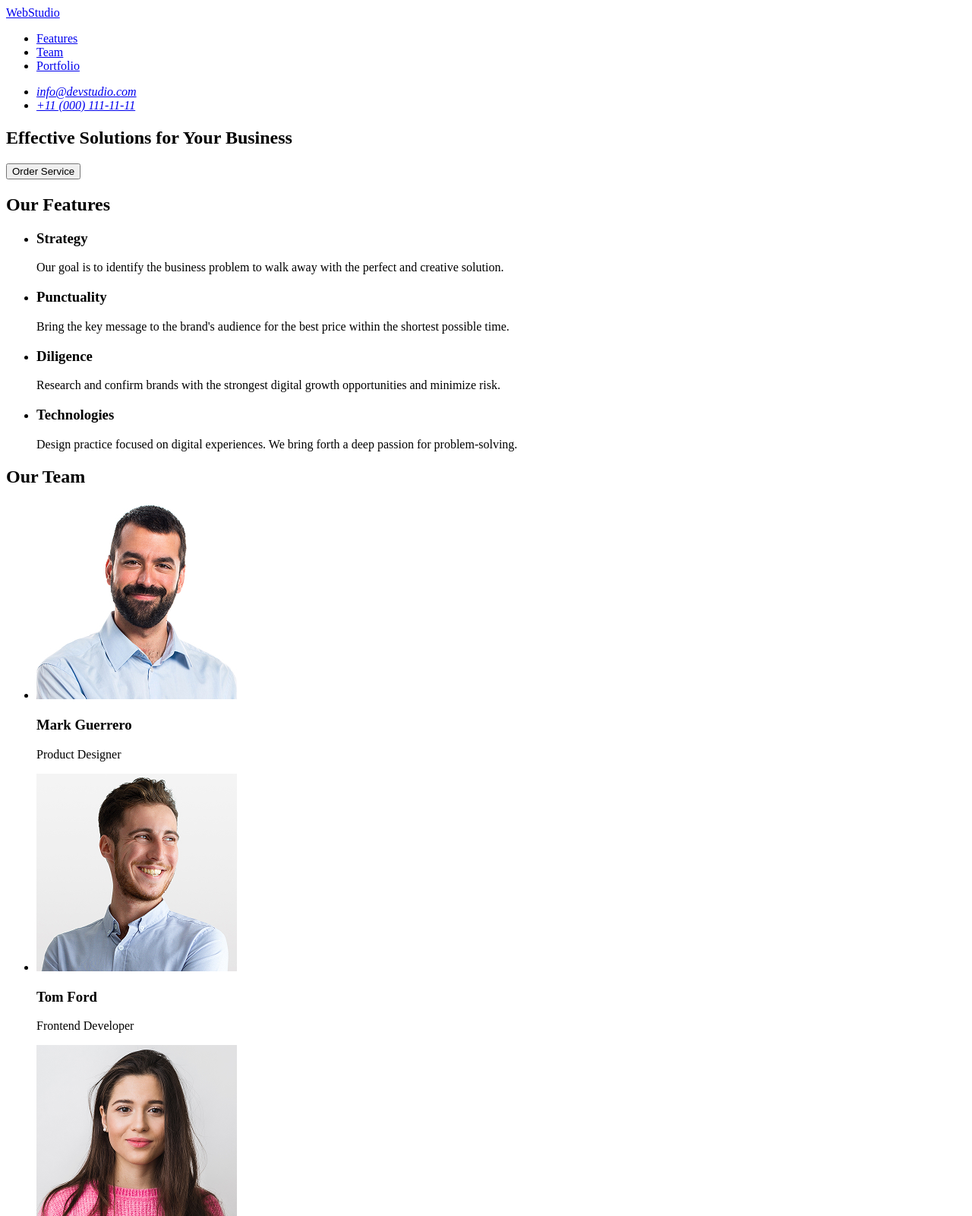
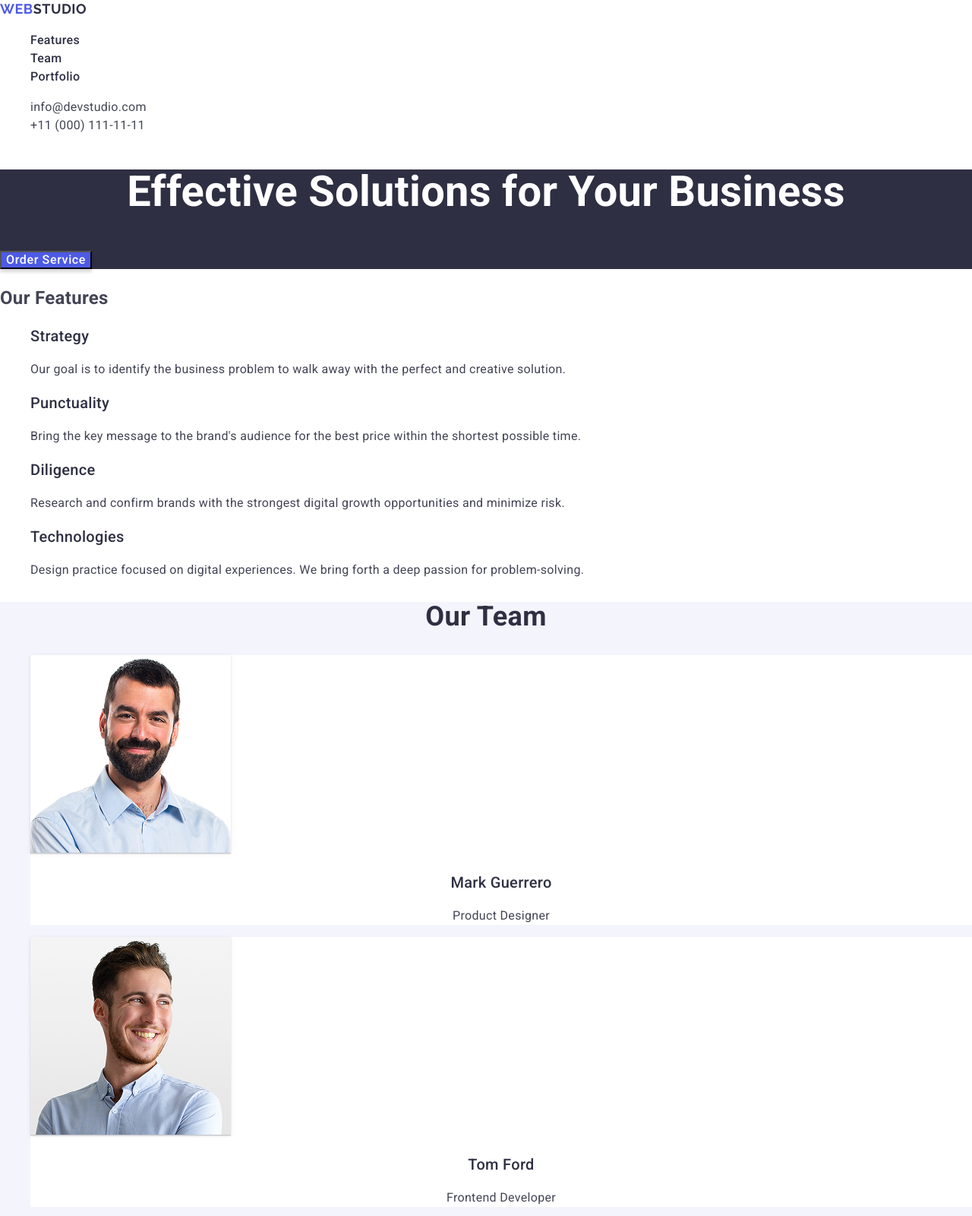
Before and after one commit to knapulia/goit-markup-hw-02, a plain HTML site: page index.html in a window 1280 px wide. Shown: the top 1600 px of the page at 76% size. Drawn offline with nearby package versions, Linux system fonts and the light colour scheme.

Commit message:
add css styles

```diff
--- /dev/null
+++ b/css/common.css
@@ -0,0 +1,55 @@
+/* Global styles */
+
+body {
+  font-family: 'Roboto', sans-serif;
+  font-size: 16px;
+  line-height: 1.5;
+  letter-spacing: 0.02em;
+  color: #434455;
+}
+
+ul {
+  list-style-type: none;
+}
+
+a {
+  text-decoration: none;
+  color: inherit;
+}
+
+.logo {
+  font-family: 'Raleway', sans-serif;
+  font-weight: 700;
+  font-size: 18px;
+  line-height: 1.33;
+  letter-spacing: 0.03em;
+  text-transform: uppercase;
+  color: #2e2f42;
+}
+
+.logo .accent {
+  color: #4d5ae5;
+}
+
+button {
+  cursor: pointer;
+}
+
+address {
+  font-style: normal;
+}
+
+.section-title {
+  font-weight: 700;
+  font-size: 36px;
+  line-height: 1.11;
+  text-align: center;
+  color: #2e2f42;
+}
+
+.subtitle {
+  font-weight: 500;
+  font-size: 20px;
+  line-height: 1.2;
+  color: #2e2f42;
+}
--- /dev/null
+++ b/css/footer.css
@@ -0,0 +1,11 @@
+.footer {
+  background: #2e2f42;
+}
+
+.footer .logo {
+  color: #f4f4fd;
+}
+
+.footer-desc {
+  color: #f4f4fd;
+}
--- /dev/null
+++ b/css/header.css
@@ -0,0 +1,15 @@
+.nav-link {
+  font-weight: 500;
+  color: #2e2f42;
+}
+
+.nav-link:hover,
+.nav-link:focus,
+.nav-link:active {
+  color: #404bbf;
+}
+
+.contacts-link:hover,
+.contacts-link:focus {
+  color: #404bbf;
+}
--- /dev/null
+++ b/css/hero.css
@@ -0,0 +1,24 @@
+.hero {
+  background-color: #2e2f42;
+  color: #fff;
+}
+
+.hero-title {
+  font-weight: 700;
+  font-size: 56px;
+  line-height: 1.07;
+  text-align: center;
+}
+
+.hero-button {
+  font-weight: 500;
+  letter-spacing: 0.04em;
+  box-shadow: 0 4px 4px 0 rgba(0, 0, 0, 0.15);
+  background: #4d5ae5;
+  color: #fff;
+}
+
+.hero-button:hover,
+.hero-button:focus {
+  background: #404bbf;
+}
--- /dev/null
+++ b/css/main.css
@@ -0,0 +1,7 @@
+@import './common.css';
+@import './header.css';
+@import './hero.css';
+@import './features.css';
+@import './team.css';
+@import './portfolio.css';
+@import './footer.css';
--- /dev/null
+++ b/css/portfolio.css
@@ -0,0 +1,3 @@
+.portfolio-section.subtitle {
+  text-align: left;
+}
--- /dev/null
+++ b/css/team.css
@@ -0,0 +1,22 @@
+.team {
+  background-color: #f4f4fd;
+}
+
+.team-item {
+  background: #fff;
+}
+
+.team-image {
+  box-shadow:
+    0 2px 1px 0 rgba(46, 47, 66, 0.08),
+    0 1px 1px 0 rgba(46, 47, 66, 0.16),
+    0 1px 6px 0 rgba(46, 47, 66, 0.08);
+}
+
+.team-section.subtitle {
+  text-align: center;
+}
+
+.team-caption {
+  text-align: center;
+}
--- a/index.html
+++ b/index.html
@@ -4,121 +4,216 @@
     <meta charset="UTF-8" />
     <meta name="viewport" content="width=device-width, initial-scale=1.0" />
     <title>WebStudio</title>
+    <link rel="preconnect" href="https://fonts.googleapis.com" />
+    <link rel="preconnect" href="https://fonts.gstatic.com" crossorigin />
+    <link
+      href="https://fonts.googleapis.com/css2?family=Raleway:ital,wght@0,100..900;1,100..900&family=Roboto:ital,wght@0,100..900;1,100..900&display=swap"
+      rel="stylesheet"
+    />
+    <link
+      rel="stylesheet"
+      href="https://cdnjs.cloudflare.com/ajax/libs/modern-normalize/3.0.1/modern-normalize.min.css"
+      integrity="sha512-q6WgHqiHlKyOqslT/lgBgodhd03Wp4BEqKeW6nNtlOY4quzyG3VoQKFrieaCeSnuVseNKRGpGeDU3qPmabCANg=="
+      crossorigin="anonymous"
+      referrerpolicy="no-referrer"
+    />
+    <link rel="stylesheet" href="./css/main.css" />
   </head>
   <body>
-    <header id="header">
-      <a href="./index.html">WebStudio</a>
-      <nav>
-        <ul>
-          <li>
-            <a href="#features">Features</a>
+    <header class="header" id="header">
+      <a class="logo" href="./index.html"
+        ><span class="accent">Web</span>Studio</a
+      >
+      <nav class="nav">
+        <ul class="nav-list">
+          <li class="nav-item">
+            <a class="nav-link" href="#features">Features</a>
           </li>
-          <li>
-            <a href="#team">Team</a>
+          <li class="nav-item">
+            <a class="nav-link" href="#team">Team</a>
           </li>
-          <li>
-            <a href="#portfolio">Portfolio</a>
+          <li class="nav-item">
+            <a class="nav-link" href="#portfolio">Portfolio</a>
           </li>
         </ul>
       </nav>
+
       <address>
         <ul>
           <li>
-            <a href="mailto:info@devstudio.com">info@devstudio.com</a>
+            <a class="contacts-link" href="mailto:info@devstudio.com"
+              >info@devstudio.com</a
+            >
           </li>
           <li>
-            <a href="tel:+110001111111">+11 (000) 111-11-11</a>
+            <a class="contacts-link" href="tel:+110001111111"
+              >+11 (000) 111-11-11</a
+            >
           </li>
         </ul>
       </address>
     </header>
     <main>
-      <section id="hero">
-        <h1>Effective Solutions for Your Business</h1>
-        <button type="button">Order Service</button>
+      <section class="hero" id="hero">
+        <h1 class="hero-title">Effective Solutions for Your Business</h1>
+        <button class="hero-button" type="button">Order Service</button>
       </section>
-      <section id="features">
+
+      <section class="features" id="features">
         <h2>Our Features</h2>
-        <ul>
-          <li>
-            <h3>Strategy</h3>
-            <p>
+        <ul class="features-list">
+          <li class="features-item">
+            <h3 class="features-section subtitle">Strategy</h3>
+            <p class="features-desc">
               Our goal is to identify the business problem to walk away with the
               perfect and creative solution.
             </p>
           </li>
-          <li>
-            <h3>Punctuality</h3>
-            <p>
+          <li class="features-item">
+            <h3 class="features-section subtitle">Punctuality</h3>
+            <p class="features-desc">
               Bring the key message to the brand's audience for the best price
               within the shortest possible time.
             </p>
           </li>
-          <li>
-            <h3>Diligence</h3>
-            <p>
+          <li class="features-item">
+            <h3 class="features-section subtitle">Diligence</h3>
+            <p class="features-desc">
               Research and confirm brands with the strongest digital growth
               opportunities and minimize risk.
             </p>
           </li>
-          <li>
-            <h3>Technologies</h3>
-            <p>
+          <li class="features-item">
+            <h3 class="features-section subtitle">Technologies</h3>
+            <p class="features-desc">
               Design practice focused on digital experiences. We bring forth a
               deep passion for problem-solving.
             </p>
           </li>
         </ul>
       </section>
-      <section id="team">
-        <h2>Our Team</h2>
-        <ul>
-          <li>
+
+      <section class="team" id="team">
+        <h2 class="section-title">Our Team</h2>
+        <ul class="team-list">
+          <li class="team-item">
             <img
+              class="team-image"
               src="./images/team-1.jpg"
               alt="Mark Guerrero"
               width="264"
               height="260"
             />
-            <h3>Mark Guerrero</h3>
-            <p>Product Designer</p>
+            <h3 class="team-section subtitle">Mark Guerrero</h3>
+            <p class="team-caption">Product Designer</p>
           </li>
-          <li>
+          <li class="team-item">
             <img
+              class="team-image"
               src="./images/team-2.jpg"
               alt="Tom Ford"
               width="264"
               height="260"
             />
-            <h3>Tom Ford</h3>
-            <p>Frontend Developer</p>
+            <h3 class="team-section subtitle">Tom Ford</h3>
+            <p class="team-caption">Frontend Developer</p>
           </li>
-          <li>
+          <li class="team-item">
             <img
+              class="team-image"
               src="./images/team-3.jpg"
               alt="Camila Garcia"
               width="264"
               height="260"
             />
-            <h3>Camila Garcia</h3>
-            <p>Marketing</p>
+            <h3 class="team-section subtitle">Camila Garcia</h3>
+            <p class="team-caption">Marketing</p>
           </li>
-          <li>
+          <li class="team-item">
             <img
+              class="team-image"
               src="./images/team-4.jpg"
               alt="Daniel Wilson"
               width="264"
               height="260"
             />
-            <h3>Daniel Wilson</h3>
-            <p>UI Designer</p>
+            <h3 class="team-section subtitle">Daniel Wilson</h3>
+            <p class="team-caption">UI Designer</p>
+          </li>
+        </ul>
+      </section>
+
+      <section class="portfolio" id="portfolio">
+        <h2 class="section-title">Our Portfolio</h2>
+        <ul class="portfolio-list">
+          <li class="portfolio-item">
+            <img
+              src="./images/portfolio-1.jpg"
+              alt="Banking App interface"
+              width="360"
+              height="300"
+            />
+            <h3 class="portfolio-section subtitle">Banking App</h3>
+            <p class="portfolio-caption">App</p>
+          </li>
+          <li class="portfolio-item">
+            <img
+              src="./images/portfolio-2.jpg"
+              alt="Cashless payment via QR"
+              width="360"
+              height="300"
+            />
+            <h3 class="portfolio-section subtitle">Cashless Payment</h3>
+            <p class="portfolio-caption">Marketing</p>
+          </li>
+          <li class="portfolio-item">
+            <img
+              src="./images/portfolio-3.jpg"
+              alt="Meditation App on laptop"
+              width="360"
+              height="300"
+            />
+            <h3 class="portfolio-section subtitle">Meditation App</h3>
+            <p class="portfolio-caption">App</p>
+          </li>
+          <li class="portfolio-item">
+            <img
+              src="./images/portfolio-4.jpg"
+              alt="Taxi driver in car"
+              width="360"
+              height="300"
+            />
+            <h3 class="portfolio-section subtitle">Taxi Service</h3>
+            <p class="portfolio-caption">Marketing</p>
+          </li>
+          <li class="portfolio-item">
+            <img
+              src="./images/portfolio-5.jpg"
+              alt="Screen illustrations on phone"
+              width="360"
+              height="300"
+            />
+            <h3 class="portfolio-section subtitle">Screen Illustrations</h3>
+            <p class="portfolio-caption">Design</p>
+          </li>
+          <li class="portfolio-item">
+            <img
+              src="./images/portfolio-6.jpg"
+              alt="Woman using online courses"
+              width="360"
+              height="300"
+            />
+            <h3 class="portfolio-section subtitle">Online Courses</h3>
+            <p class="portfolio-caption">Marketing</p>
           </li>
         </ul>
       </section>
     </main>
-    <footer id="footer">
-      <a href="./index.html">WebStudio</a>
-      <p>
+    <footer class="footer" id="footer">
+      <a class="logo" href="./index.html"
+        ><span class="accent">Web</span>Studio</a
+      >
+      <p class="footer-desc">
         Increase the flow of customers and sales for your business with digital
         marketing & growth solutions.
       </p>
```
Also changed, not shown: css/features.css (added), images/portfolio-1.jpg (added), images/portfolio-2.jpg (added), images/portfolio-3.jpg (added), images/portfolio-4.jpg (added), images/portfolio-5.jpg (added), images/portfolio-6.jpg (added).
